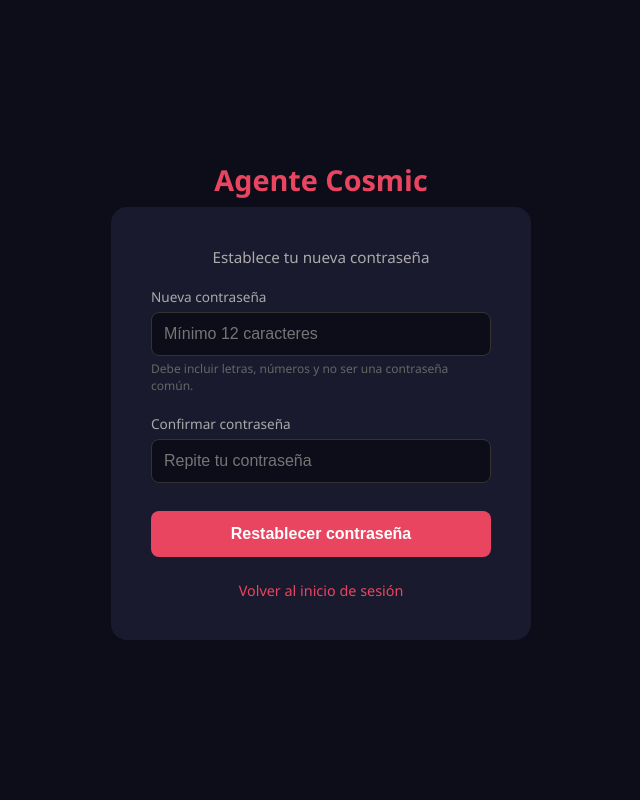
After one commit to AnuarBarrera/agente-cosmic, a Django app: template core/brand_dna/templates/brand_dna/auth/reset_password.html in a window 1280 px wide. The commit adds this page. Shown: the whole page, without its empty margins (319-959 px from the left). Run offline with Django 5.2, Linux system fonts and the light colour scheme; the template is opened without the code that fills it, so the values that code supplies are empty.

Commit message:
feat: conectar flujo de reset de contraseña — vistas web + templates + link en login
El backend (AuthService.initiate_password_reset, reset_password) ya existía.
Se agregaron las vistas forgot_password_view y reset_password_view, templates
con el look and feel de la app, link en la pantalla de login, y se corrigió
_send_password_reset_email para usar COSMIC_BASE_URL en vez de FRONTEND_URL.

```diff
--- a/core/brand_dna/templates/brand_dna/auth/login.html
+++ b/core/brand_dna/templates/brand_dna/auth/login.html
@@ -51,6 +51,9 @@
       </div>
       <button type="submit" class="btn">Iniciar sesión</button>
     </form>
+    <div style="text-align:right;margin-top:8px;">
+      <a href="{% url 'forgot_password' %}" style="color:#aaa;font-size:0.8rem;text-decoration:none;">¿Olvidaste tu contraseña?</a>
+    </div>
 
     <div class="divider"><span>o</span></div>
 
--- /dev/null
+++ b/core/brand_dna/templates/brand_dna/auth/reset_password.html
@@ -0,0 +1,81 @@
+<!DOCTYPE html>
+<html lang="es">
+<head>
+  <meta charset="UTF-8">
+  <meta name="viewport" content="width=device-width, initial-scale=1.0">
+  <link rel="icon" type="image/svg+xml" href="{% url 'favicon' %}">
+  <title>Nueva contraseña — Agente Cosmic</title>
+  <style>
+    * { box-sizing: border-box; margin: 0; padding: 0; }
+    body { font-family: 'Segoe UI', sans-serif; background: #0d0d1a; color: #f0f0f0; min-height: 100vh; display: flex; flex-direction: column; align-items: center; justify-content: center; padding: 20px; }
+    .logo { font-size: 1.8rem; font-weight: 700; color: #e94560; margin-bottom: 8px; }
+    .subtitle { color: #aaa; font-size: 0.95rem; margin-bottom: 32px; }
+    .card { background: #1a1a2e; width: 100%; max-width: 420px; padding: 40px; border-radius: 16px; }
+    .form-group { margin-bottom: 20px; }
+    label { display: block; font-size: 0.85rem; color: #aaa; margin-bottom: 6px; }
+    input { width: 100%; padding: 12px; border-radius: 8px; border: 1px solid #333; background: #0d0d1a; color: #f0f0f0; font-size: 1rem; }
+    input:focus { outline: none; border-color: #e94560; }
+    .hint { font-size: 0.75rem; color: #666; margin-top: 4px; }
+    .btn { width: 100%; padding: 14px; background: #e94560; color: #fff; border: none; border-radius: 8px; font-size: 1rem; font-weight: 600; cursor: pointer; margin-top: 8px; }
+    .btn:hover { background: #c73652; }
+    .error-box { background: #3a1520; border: 1px solid #e94560; color: #f9a; padding: 12px; border-radius: 8px; font-size: 0.85rem; margin-bottom: 16px; }
+    .success-card { text-align: center; }
+    .icon { font-size: 3rem; margin-bottom: 16px; }
+    .success-card p { color: #aaa; font-size: 0.95rem; line-height: 1.5; margin-bottom: 8px; }
+    .footer-link { text-align: center; margin-top: 24px; font-size: 0.9rem; color: #aaa; }
+    .footer-link a { color: #e94560; text-decoration: none; }
+    .footer-link a:hover { text-decoration: underline; }
+  </style>
+</head>
+<body>
+  <div class="logo">Agente Cosmic</div>
+
+  <div class="card">
+    {% if invalid_token %}
+    <div class="success-card">
+      <div class="icon">⚠️</div>
+      <h2 style="margin-bottom:12px;font-size:1.2rem;">Enlace inválido o expirado</h2>
+      <p>Este enlace de recuperación ya fue usado o ha expirado.</p>
+      <div class="footer-link" style="margin-top:20px;">
+        <a href="{% url 'forgot_password' %}">Solicitar uno nuevo</a>
+      </div>
+    </div>
+
+    {% elif success %}
+    <div class="success-card">
+      <div class="icon">✅</div>
+      <h2 style="margin-bottom:12px;font-size:1.2rem;">Contraseña actualizada</h2>
+      <p>Tu contraseña fue restablecida exitosamente. Ya puedes iniciar sesión.</p>
+      <div class="footer-link" style="margin-top:20px;">
+        <a href="{% url 'login' %}">Iniciar sesión</a>
+      </div>
+    </div>
+
+    {% else %}
+    <div class="subtitle" style="margin-bottom:20px;text-align:center;">Establece tu nueva contraseña</div>
+
+    {% if error %}
+    <div class="error-box">{{ error }}</div>
+    {% endif %}
+
+    <form method="POST">
+      {% csrf_token %}
+      <div class="form-group">
+        <label for="password1">Nueva contraseña</label>
+        <input type="password" id="password1" name="password1" placeholder="Mínimo 12 caracteres" required>
+        <div class="hint">Debe incluir letras, números y no ser una contraseña común.</div>
+      </div>
+      <div class="form-group">
+        <label for="password2">Confirmar contraseña</label>
+        <input type="password" id="password2" name="password2" placeholder="Repite tu contraseña" required>
+      </div>
+      <button type="submit" class="btn">Restablecer contraseña</button>
+    </form>
+
+    <div class="footer-link">
+      <a href="{% url 'login' %}">Volver al inicio de sesión</a>
+    </div>
+    {% endif %}
+  </div>
+</body>
+</html>
--- a/core/brand_dna/urls.py
+++ b/core/brand_dna/urls.py
@@ -13,6 +13,8 @@ urlpatterns = [
     path('auth/register/', auth_views.register_view, name='register'),
     path('auth/logout/', auth_views.logout_view, name='logout'),
     path('auth/verify/<str:token>/', auth_views.verify_email_view, name='verify_email'),
+    path('auth/forgot-password/', auth_views.forgot_password_view, name='forgot_password'),
+    path('auth/reset-password/<str:token>/', auth_views.reset_password_view, name='reset_password'),
     path('auth/google/', auth_views.google_login_view, name='google_login'),
     path('auth/google/callback/', auth_views.google_callback_view, name='google_callback'),
     path('dashboard/', auth_views.dashboard_view, name='dashboard'),
```
Also changed, not shown: core/brand_dna/auth_views.py (+63 -0 lines), core/brand_dna/templates/brand_dna/auth/forgot_password.html (added, +61 -0 lines), core/tenant_management/services/auth_service.py (+17 -25 lines).
